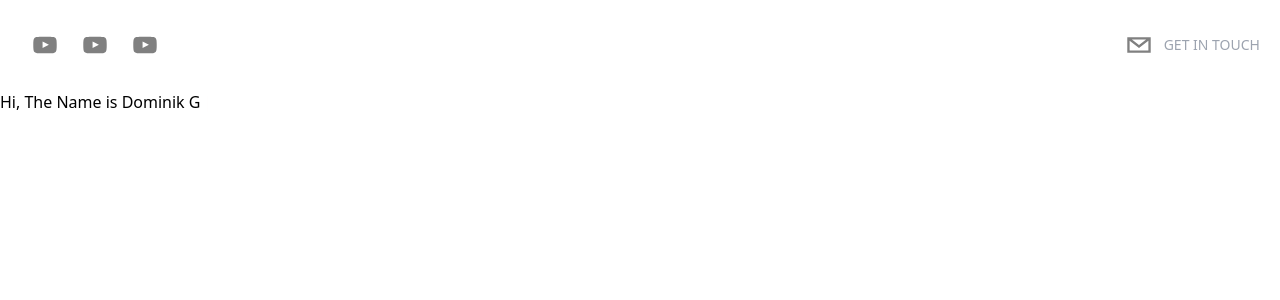
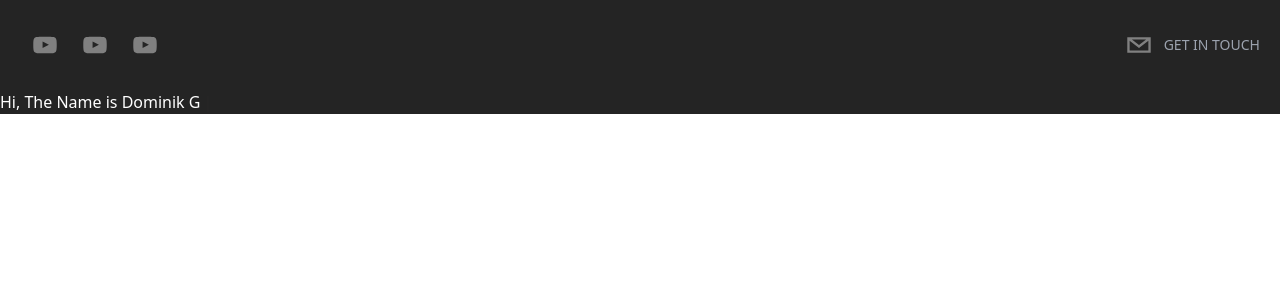
Before and after one commit to dompaa/Personal-portfolio-2022, a Next.js app: page / in a window 1280 px wide. Shown: the top 300 px of the page. Built offline with nearby package versions, Linux system fonts and the light colour scheme.

Commit message:
added background color

```diff
--- a/pages/index.tsx
+++ b/pages/index.tsx
@@ -5,7 +5,7 @@ import Hero from '../components/Hero'
 
 const Home: NextPage = () => {
   return (
-    <div>
+    <div className='bg-[rgb(36,36,36)] text-white'>
       <Head>
         <title>Dominik&apos;s portfolio</title>
       </Head>
```
